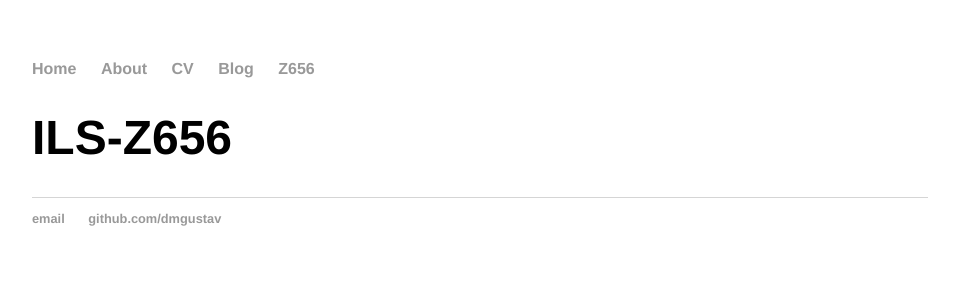
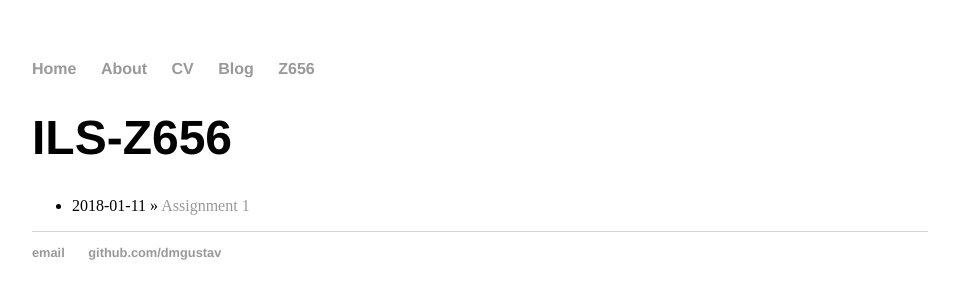
Before and after one commit to dmgustav/dmgustav.github.io, a Jekyll site: the page built from z656/index.html, in a window 1280 px wide. Shown: the top 300 px of the page, without its empty margins (160-1119 px from the left). Built offline with Jekyll 4.4.1, drawn with Linux system fonts in a browser that asks for light colours.

Commit message:
Update index.html
test href

```diff
--- a/z656/index.html
+++ b/z656/index.html
@@ -4,5 +4,5 @@ title: ILS-Z656
 ---
 	<h1>{{ page.title }}</h1>
 	<ul class="assignments">
-
+	    <li>2018-01-11 » <a href="/Z656/<li>2018-01-11 » <a href="/Z656/assignment1/assignment1.html" title="Assignment 1">Assignment 1</a></li>
 	</ul>
```
